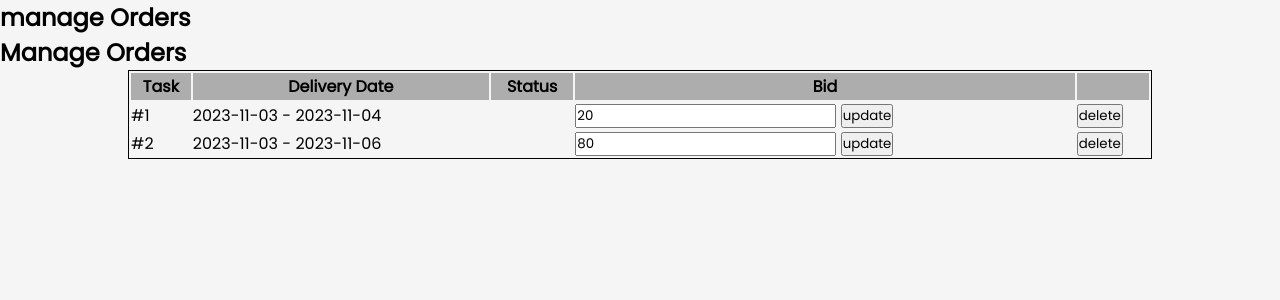
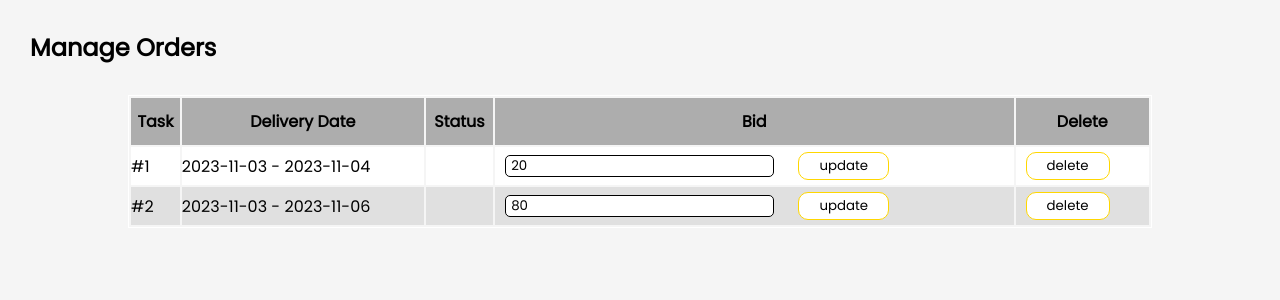
Before and after one commit to hamouda0esprit/PW, a PHP site: page /view/showMO.php in a window 1280 px wide. Shown: the top 300 px of the page. Run offline with PHP 8.4, Linux system fonts and the light colour scheme; data comes from the database, SQL or seed files in the repository.

Commit message:
final toutch

```diff
--- a/controller/activeDeliveries.php
+++ b/controller/activeDeliveries.php
@@ -12,7 +12,7 @@
     function showActiveDeliveries(){
         require_once("..\model\config.php");
         $countbox = 0;
-        $countannim = 0.5;
+        $countannim = 0.3;
         $bd = new config();
         $pdo = $bd::getConnexion();
         try{
@@ -28,7 +28,7 @@
         }
         foreach($result as $row){
             ?>
-    <div class="cardActDel" style="animation-duration:<?php echo $countannim;$countannim = $countannim +0.5;?>s;">
+    <div class="cardActDel" style="animation-duration:<?php echo $countannim;$countannim = $countannim +0.3;?>s;">
         <div class="cardTile">
             <p>Get an estimate for your delivery</p>
         </div>
--- a/controller/manageOrders.php
+++ b/controller/manageOrders.php
@@ -7,9 +7,9 @@
     <link rel="stylesheet" href="../manageOrders.css">
 </head>
 <body>
-    <h2>Manage Orders</h2>
     <?php
     function showManageOrders(){
+        $index = 0;
     ?>
     <center>
     <table id="tableOrders">
@@ -18,7 +18,7 @@
             <th>Delivery Date</th>
             <th>Status</th>
             <th>Bid</th>
-            <th></th>
+            <th>Delete</th>
         </tr>
         <!-- <tr>
             <td>test</td>
@@ -52,9 +52,15 @@
         }
         foreach($result as $row){
 
-
         ?>
-        <tr>
+        <tr class="<?php
+         if($index%2 == 0){
+            echo "bwhite";
+         }else{
+            echo "bgrey";
+         }
+         $index++;
+        ?>">
             <td><?php echo "#" . $row["idBid"] ?></td>
             <td><?php echo $row["dateDepart"] . " - " . $row["dateArrive"] ?></td>
             <td>
@@ -63,14 +69,14 @@
             <td>
                 <form action="../controller/updateOrder.php" method="POST">
                     <input type="text" name="idBid" id="idBid" value="<?php echo $row["idBid"]?>">
-                    <input type="text" name="currentBid" id="currentBid" value="<?php echo $row["montant"]?>">
-                    <input type="submit" value="update">
+                    <input type="text" name="currentBid" id="currentBid" value="<?php echo $row["montant"]?>" class="inpt">
+                    <input type="submit" value="update" class="btn">
                 </form>
             </td>
             <td>
-                <form action="../controller/deleteOrder.php" method="POST">
+                <form action="../controller/deleteOrder.php" method="POST" onsubmit="return confirmdelete()">
                     <input type="text" name="idBid" id="idBid" value="<?php echo $row["idBid"]?>">
-                    <input type="submit" value="delete">
+                    <input type="submit" value="delete" class="btn">
                 </form>
             </td>
         </tr>
@@ -83,5 +89,13 @@
     <?php
     }
     ?>
+    <script>
+        function confirmdelete() {
+            x = confirm("are you sure ?");
+            if(x == false){
+                return false
+            }
+        }
+    </script>
 </body>
 </html>
--- a/manageOrders.css
+++ b/manageOrders.css
@@ -6,19 +6,25 @@
     /* border: 2px solid black; */
     box-sizing: border-box;
 }
-
+.bgrey td{
+    background-color: rgb(224, 224, 224);
+}
+.bwhite td{
+    background-color: rgb(255, 255, 255);
+}
 body{
     background-color: whitesmoke;
 }
 
 #tableOrders{
     width: 80%;
-    border: 1px solid black;
+    border: 1px solid rgb(255, 255, 255);
 }
 
 #tableOrders th{
     background-color: rgb(173, 173, 173);
     border:1px solid rgb(173, 173, 173) ;
+    padding: 10px 0;
 }
 #thLine{
     background-color: black;
@@ -28,3 +34,25 @@ body{
 #idBid{
     display: none;
 }
+
+.btn{
+    background-color: rgb(255, 255, 255);
+    color: white;
+    padding: 3px 20px;
+    margin: 5px 10px;
+    border: 1px solid rgba(255, 215, 0, 1);
+    border-radius: 10px;
+    transition: .1s;
+    color: black;;
+}
+.btn:hover{
+    background-color: rgb(255, 222, 34);
+    color: white;
+    border-color: black;
+}
+.inpt{
+    border-radius: 5px;
+    border: 1px solid black;
+    padding: 0 5px;
+    margin: 0 10px;
+}
--- a/model/config.php
+++ b/model/config.php
@@ -7,7 +7,7 @@ public static function getConnexion()
 if (!isset(self::$pdo)) {
 try {
 self::$pdo = new PDO(
-'mysql:host=localhost;dbname=test-PW',
+'mysql:host=localhost;dbname=pw',
 'root',
 '',
 [
--- a/view/showMO.php
+++ b/view/showMO.php
@@ -4,16 +4,18 @@
     <meta charset="UTF-8">
     <meta name="viewport" content="width=device-width, initial-scale=1.0">
     <title>Document</title>
+    <style>
+        h2{
+            padding:30px;
+        }
+    </style>
 </head>
 <body>
-    <h2>manage Orders</h2>
+    <h2>Manage Orders</h2>
 
     <?php
         require_once("..\controller\manageOrders.php");
         showManageOrders();
-
-
-
     ?>
 </body>
 </html>
```
Also changed, not shown: activeDeliveries.css (+28 -1 lines).
